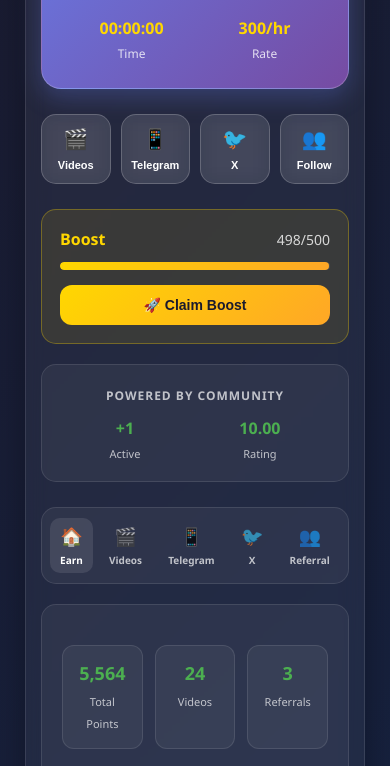
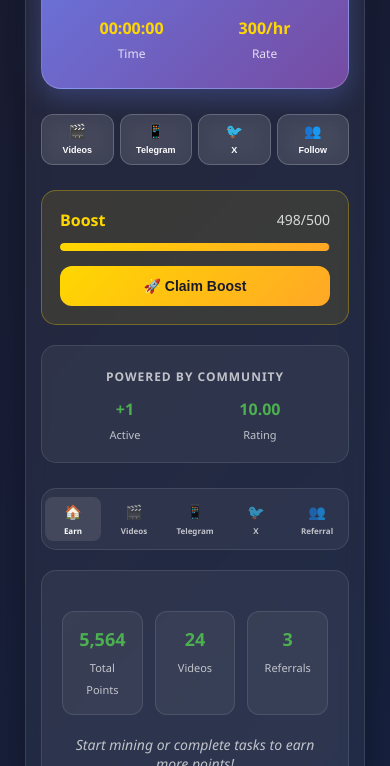
Before and after one commit to fahimuddin786-dotcom/reward-browser-app, a website: page index.html in a window 390 px wide. Shown: the part 327-1093 px from the top of the page. Drawn offline with Linux system fonts and the light colour scheme.

Commit message:
Update style.css

```diff
--- a/style.css
+++ b/style.css
@@ -152,27 +152,28 @@ h2 {
     opacity: 0.8;
 }
 
-/* Quick Actions Mini */
+/* Quick Actions Mini - Smaller Buttons */
 .quick-actions-mini {
     display: grid;
     grid-template-columns: repeat(4, 1fr);
-    gap: 12px;
+    gap: 8px;
     margin-bottom: 25px;
 }
 
 .mini-btn {
     background: rgba(255, 255, 255, 0.1);
     border: 1px solid rgba(255, 255, 255, 0.2);
-    border-radius: 15px;
-    padding: 15px 10px;
+    border-radius: 12px;
+    padding: 10px 6px;
     color: white;
     cursor: pointer;
     transition: all 0.3s ease;
     display: flex;
     flex-direction: column;
     align-items: center;
-    gap: 8px;
+    gap: 6px;
     backdrop-filter: blur(10px);
+    font-size: 10px;
 }
 
 .mini-btn:hover {
@@ -181,12 +182,13 @@ h2 {
 }
 
 .mini-icon {
-    font-size: 22px;
+    font-size: 16px;
 }
 
 .mini-text {
-    font-size: 12px;
+    font-size: 10px;
     font-weight: 600;
+    line-height: 1.2;
 }
 
 /* Boost Section */
@@ -291,27 +293,31 @@ h2 {
     opacity: 0.7;
 }
 
-/* Bottom Navigation */
+/* Bottom Navigation - More Items */
 .bottom-nav {
     display: flex;
     justify-content: space-around;
     background: rgba(255, 255, 255, 0.05);
     border-radius: 15px;
-    padding: 12px 8px;
+    padding: 10px 5px;
     margin-bottom: 20px;
     border: 1px solid rgba(255, 255, 255, 0.1);
+    flex-wrap: wrap;
+    gap: 5px;
 }
 
 .nav-item {
     display: flex;
     flex-direction: column;
     align-items: center;
-    gap: 5px;
-    cursor: pointer;
-    padding: 8px 12px;
-    border-radius: 10px;
+    gap: 4px;
+    cursor: pointer;
+    padding: 6px 8px;
+    border-radius: 8px;
     transition: all 0.3s ease;
     opacity: 0.7;
+    flex: 1;
+    min-width: 50px;
 }
 
 .nav-item.active {
@@ -324,11 +330,11 @@ h2 {
 }
 
 .nav-icon {
-    font-size: 20px;
+    font-size: 16px;
 }
 
 .nav-text {
-    font-size: 11px;
+    font-size: 9px;
     font-weight: 600;
 }
 
@@ -2391,35 +2397,36 @@ h2 {
 
     .quick-actions-mini {
         grid-template-columns: repeat(4, 1fr);
-        gap: 10px;
+        gap: 6px;
     }
 
     .mini-btn {
-        padding: 12px 8px;
+        padding: 8px 4px;
     }
 
     .mini-icon {
-        font-size: 20px;
+        font-size: 14px;
     }
 
     .mini-text {
-        font-size: 11px;
+        font-size: 9px;
     }
 
     .bottom-nav {
-        padding: 10px 5px;
+        padding: 8px 3px;
     }
 
     .nav-item {
-        padding: 6px 10px;
+        padding: 5px 6px;
+        min-width: 45px;
     }
 
     .nav-icon {
-        font-size: 18px;
+        font-size: 14px;
     }
 
     .nav-text {
-        font-size: 10px;
+        font-size: 8px;
     }
 
     .videos-grid {
```
